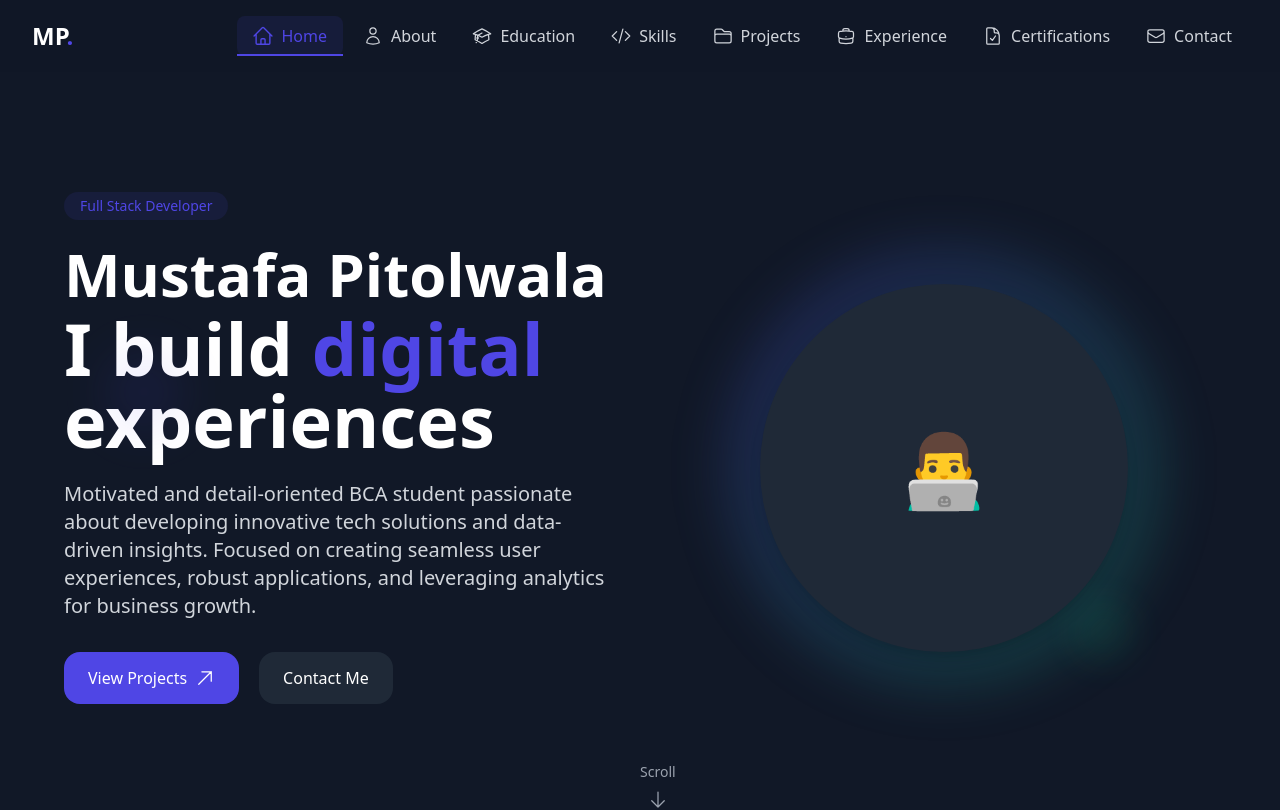
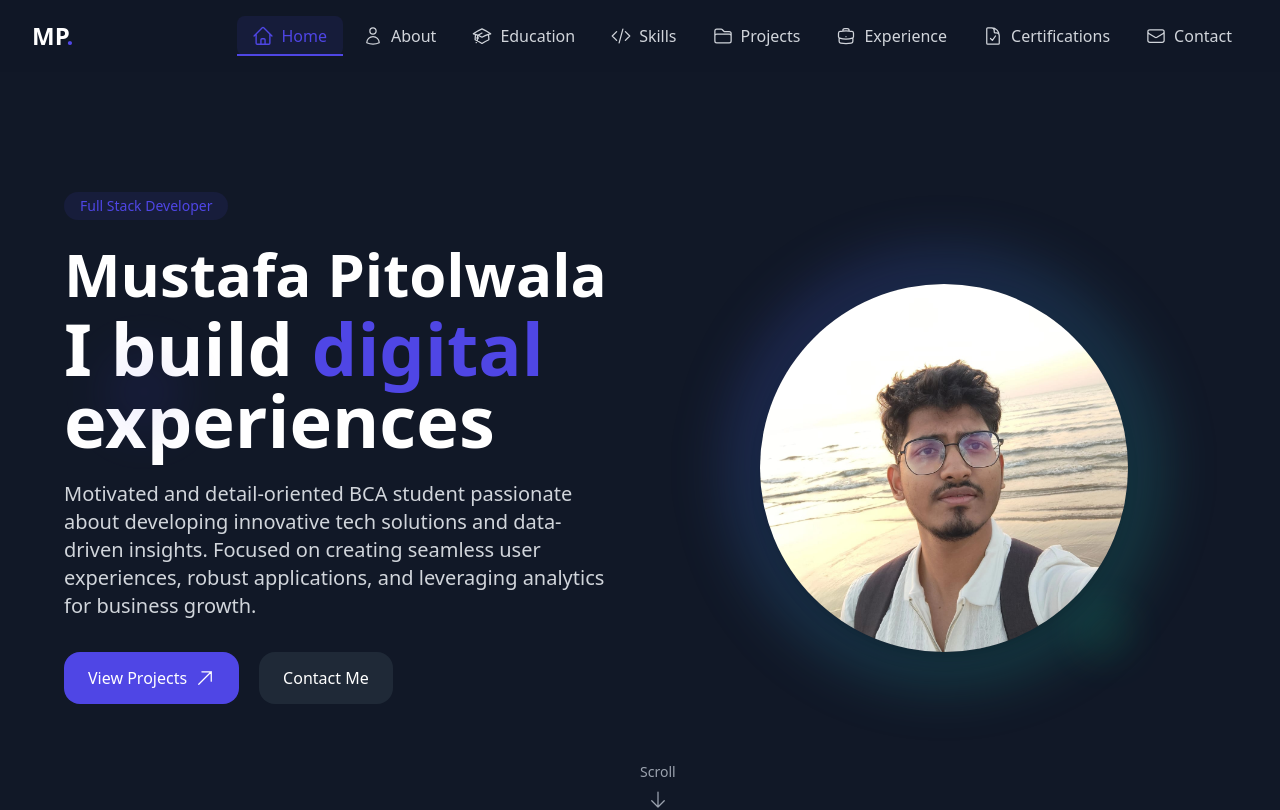
Before and after one commit to NotMustxfa/PortfolioWebsite, a React (Vite) app: page / in a window 1280 px wide. Shown: the top 810 px of the page. Built offline with nearby package versions, Linux system fonts and the light colour scheme.

Commit message:
updated profile picture

```diff
--- a/src/pages/Home.jsx
+++ b/src/pages/Home.jsx
@@ -172,9 +172,12 @@ export default function Home() {
             >
               <div className="aspect-square max-w-md mx-auto relative">
                 <div className="absolute inset-0 bg-gradient-to-br from-primary/20 to-secondary/20 rounded-full blur-xl"></div>
-                <div className="absolute inset-10 bg-white dark:bg-gray-800 rounded-full shadow-lg"></div>
-                <div className="absolute inset-0 flex items-center justify-center">
-                  <span className="text-7xl">👨‍💻</span>
+                <div className="absolute inset-10 bg-white dark:bg-gray-800 rounded-full shadow-lg overflow-hidden">
+                  <img
+                    src="/projects/screenshots/profile.jpg"
+                    alt="Mustafa Pitolwala"
+                    className="w-full h-full object-cover"
+                  />
                 </div>
               </div>
             </motion.div>
```
Also changed, not shown: public/projects/screenshots/profile.jpg (added).
